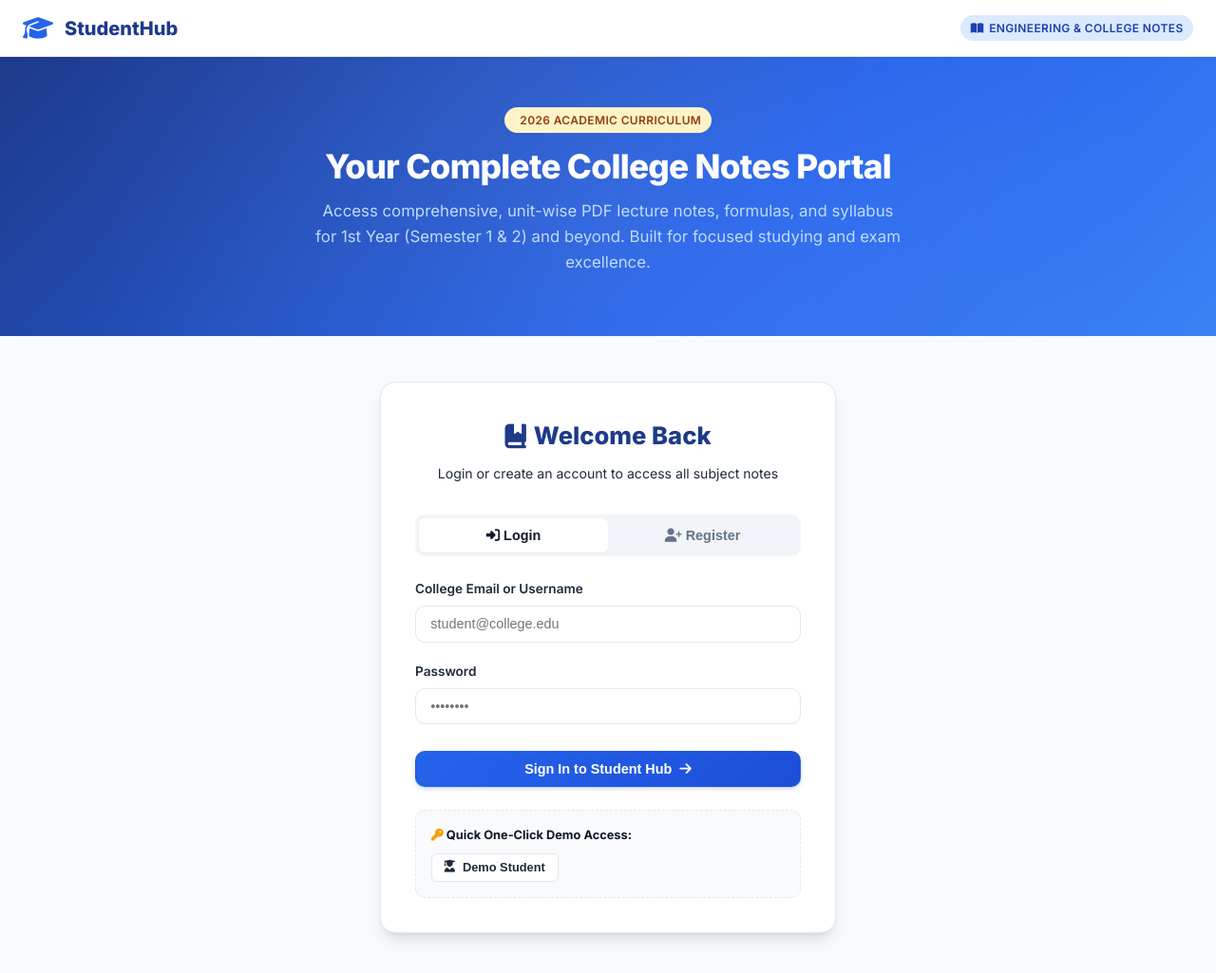
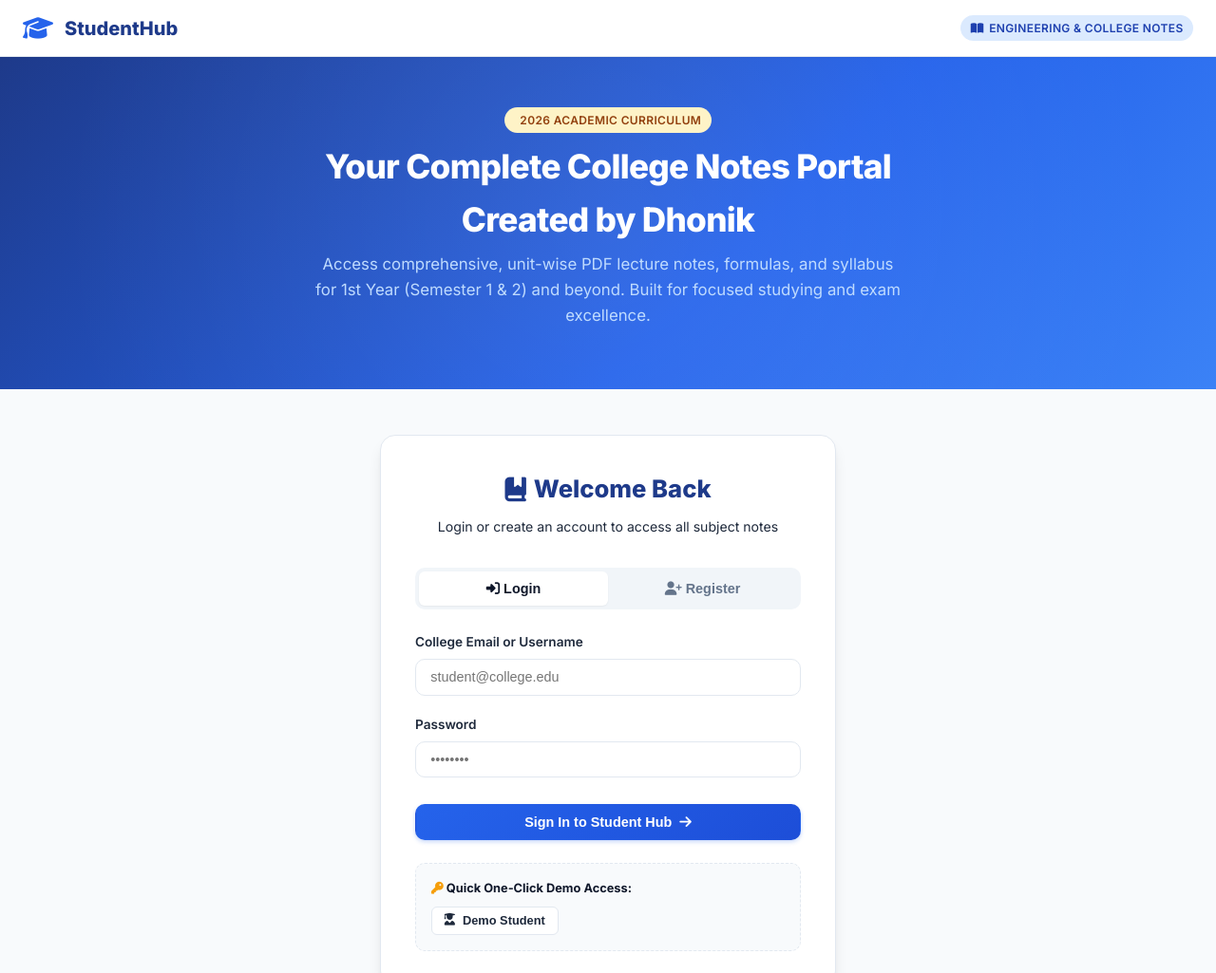
Before and after one commit to psruser900/Student-hub, a website: page public/index.html in a window 1280 px wide. Shown: the top 1025 px of the page at 95% size. Drawn offline with Linux system fonts and the light colour scheme.

Commit message:
Update index.html

```diff
--- a/public/index.html
+++ b/public/index.html
@@ -32,6 +32,7 @@
     <div class="hero-content">
       <span class="badge badge-warning" style="margin-bottom: 0.85rem;"><i class="fa-solid fa-sparkles"></i> 2026 Academic Curriculum</span>
       <h1 class="hero-title">Your Complete College Notes Portal</h1>
+      <h4 class="hero-title">Created by Dhonik</h4>
       <p class="hero-subtitle">
         Access comprehensive, unit-wise PDF lecture notes, formulas, and syllabus for 1st Year (Semester 1 & 2) and beyond. Built for focused studying and exam excellence.
       </p>
```
